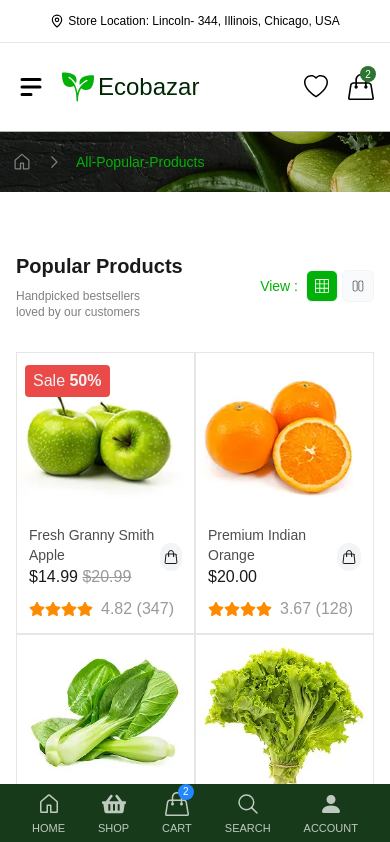
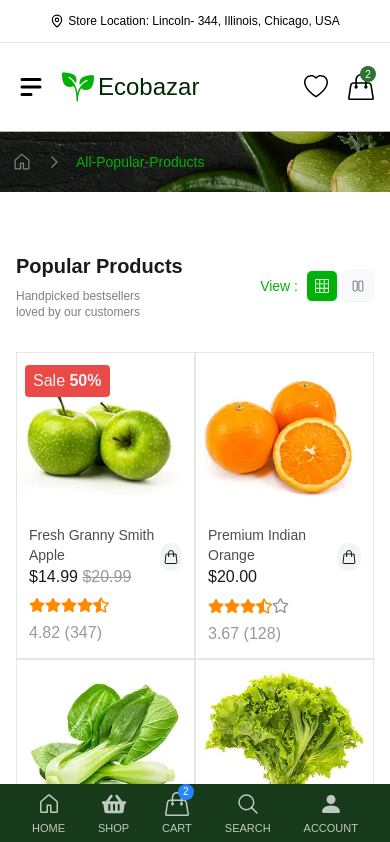
Before and after one commit to shayanabdullah/Eco-bazar, a React (Vite) app: page /all-popular-products in a window 390 px wide. Shown: the top 842 px of the page. Built offline with nearby package versions, Linux system fonts and the light colour scheme.

Commit message:
dynamic rating system done

```diff
--- a/dev-dist/sw.js
+++ b/dev-dist/sw.js
@@ -81,7 +81,7 @@ define(['./workbox-7e5eb42b'], (function (workbox) { 'use strict';
     "revision": "3ca0b8505b4bec776b69afdba2768812"
   }, {
     "url": "index.html",
-    "revision": "0.r5hc3meb38o"
+    "revision": "0.tj8929fdbd"
   }], {});
   workbox.cleanupOutdatedCaches();
   workbox.registerRoute(new workbox.NavigationRoute(workbox.createHandlerBoundToURL("index.html"), {
--- a/src/components/home/PopularProductSection.jsx
+++ b/src/components/home/PopularProductSection.jsx
@@ -2,12 +2,31 @@ import React, { useState } from "react";
 import CommonSection from "./../common/CommonSection";
 import { popularProducts } from "../../utils/data";
 import { HiOutlineShoppingBag } from "react-icons/hi2";
-import { FaStar } from "react-icons/fa";
+import { FaRegStar, FaStar, FaStarHalfAlt } from "react-icons/fa";
 import { LuEye } from "react-icons/lu";
 import { CiHeart } from "react-icons/ci";
 
 const PopularProductSection = () => {
   const maxtoShow = popularProducts.slice(0, 10);
+
+  const dynamicRating = (rating) => {
+   let ratingArr = [];
+   let halfStar = rating.toString().split('.')[1]
+   let index = Math.floor(rating)
+
+   for(let i=1; i<=5; i++){
+    if(i <= rating){
+      ratingArr.push('full')
+    }else {
+      ratingArr.push(i)
+    }
+   }
+   if(halfStar){
+   ratingArr[index] = 'half'
+   }
+ return ratingArr;
+
+  }
   return (
     <>
       <section className="pb-15">
@@ -62,12 +81,15 @@ const PopularProductSection = () => {
                     </div>
                   </div>
                   {/* rating */}
-                  <div className="flex items-center gap-x-2">
+                  <div className="flex flex-col md:flex-row md:items-center gap-2">
                     <div className="flex items-center ">
-                      <FaStar className="text-warning" />
-                      <FaStar className="text-warning" />
-                      <FaStar className="text-warning" />
-                      <FaStar className="text-warning" />
+                      {
+                        dynamicRating(item.rating).map((rate)=> (
+                          rate === 'full' ?
+                      <FaStar className="text-warning text-body-md" />
+                      : rate === "half" ? <FaStarHalfAlt className="text-warning text-body-md" /> :  <FaRegStar className="text-gray-4 text-[17px]"/>
+                        ))
+                      }
                     </div>
                     <div className="font-poppins test-sm font-medium text-gray-4">
                       <p>
--- a/src/pages/AllPopularProducts.jsx
+++ b/src/pages/AllPopularProducts.jsx
@@ -1,49 +1,77 @@
-import React, { useState } from 'react'
-import Container from '../components/layouts/Container'
+import React, { useState } from "react";
+import Container from "../components/layouts/Container";
 import { HiOutlineShoppingBag } from "react-icons/hi2";
-import {  FaStar } from "react-icons/fa";
 import { LuArrowRight, LuEye } from "react-icons/lu";
-import { CiHeart } from "react-icons/ci"
-import { popularProducts } from '../utils/data';
+import { CiHeart } from "react-icons/ci";
+import { popularProducts } from "../utils/data";
 import { BsGrid3X3 } from "react-icons/bs";
 import { CiGrid2V } from "react-icons/ci";
-
+import { FaRegStar, FaStar, FaStarHalfAlt } from "react-icons/fa";
 
 const AllPopularProducts = () => {
   const [view, setView] = useState("grid");
 
   const maxtoShow = popularProducts;
+  const dynamicRating = (rating) => {
+    let ratingArr = [];
+    let halfStar = rating.toString().split(".")[1];
+    let index = Math.floor(rating);
+
+    for (let i = 1; i <= 5; i++) {
+      if (i <= rating) {
+        ratingArr.push("full");
+      } else {
+        ratingArr.push(i);
+      }
+    }
+    if (halfStar) {
+      ratingArr[index] = "half";
+    }
+    return ratingArr;
+  };
   return (
-    <section className='px-4 lg:px-0 py-15'>
+    <section className="px-4 lg:px-0 py-15">
       <Container>
         {/* Heading */}
         <div className="heading flex items-center justify-between pb-8">
           <div className="">
-
-                    <h2 className='font-poppins font-semibold text-xl md:text-heading-05 text-gray-9 pb-2 md:pb-0'>Popular Products</h2>
-                    <p className='font-poppins font-medium text-xs max-w-[150px] md:max-w-full md:text-lg text-gray-5'>Handpicked bestsellers loved by our customers</p>
+            <h2 className="font-poppins font-semibold text-xl md:text-heading-05 text-gray-9 pb-2 md:pb-0">
+              Popular Products
+            </h2>
+            <p className="font-poppins font-medium text-xs max-w-[150px] md:max-w-full md:text-lg text-gray-5">
+              Handpicked bestsellers loved by our customers
+            </p>
           </div>
           {/* View Btn */}
-                        <div className='font-poppins font-medium text-sm md:text-body-md text-primary flex items-center gap-x-2 transition-all duration-300  cursor-pointer capitalize'>
+          <div className="font-poppins font-medium text-sm md:text-body-md text-primary flex items-center gap-x-2 transition-all duration-300  cursor-pointer capitalize">
             View :
             <div className="flex items-center gap-x-1">
-                        <button className={`p-2 rounded-md border border-gray-100 cursor-pointer ${view === 'grid' ? 'bg-primary text-white' : 'bg-gray-50 text-gray-9 '}`} onClick={() => setView("grid")}>
+              <button
+                className={`p-2 rounded-md border border-gray-100 cursor-pointer ${view === "grid" ? "bg-primary text-white" : "bg-gray-50 text-gray-9 "}`}
+                onClick={() => setView("grid")}
+              >
                 <BsGrid3X3 />
               </button>
-                        <button className={`p-2 rounded-md border border-gray-100 cursor-pointer ${view === 'list' ? 'bg-primary text-white' : 'bg-gray-50 text-gray-9 '}`} onClick={() => setView("list")}>
+              <button
+                className={`p-2 rounded-md border border-gray-100 cursor-pointer ${view === "list" ? "bg-primary text-white" : "bg-gray-50 text-gray-9 "}`}
+                onClick={() => setView("list")}
+              >
                 <CiGrid2V />
               </button>
             </div>
           </div>
-
         </div>
         {/* main content */}
-               <div className={` transition-all duration-300 ${view === "grid"
+        <div
+          className={` transition-all duration-300 ${
+            view === "grid"
               ? "grid grid-cols-2 md:grid-cols-3 lg:grid-cols-5"
-      : "grid grid-cols-1 md:grid-cols-2"}`}>
+              : "grid grid-cols-1 md:grid-cols-2 "
+          }`}
+        >
           {maxtoShow.map((item) => (
             <div
-                            className={`border border-gray-1 transition-all duration-300 hover:border-hard-primary group relative cursor-pointer hover:shadow-md shadow-primary/32 ${view === 'list' ? 'flex flex-row items-center' :'flex flex-col'}`}
+              className={`border border-gray-1 transition-all duration-300 hover:border-hard-primary group relative cursor-pointer hover:shadow-md shadow-primary/32 ${view === "list" ? "flex flex-row items-center" : "flex flex-col"}`}
               key={item.id}
             >
               {/* Img */}
@@ -77,25 +105,33 @@ const AllPopularProducts = () => {
                   </div>
                   {/* hover quick view  */}
 
-                                <div className={`flex gap-y-1.5 absolute z-10 ${view === 'list' ? "bottom-3 right-5 flex-row" : "top-2 right-3 flex-col "}`}>
                   <div
-                                    className={`w-7 md:w-10 h-7 md:h-10 rounded-full shadow-md flex items-center justify-center opacity-0 transition-all duration-300 group-hover:opacity-100  bg-white border border-gray-100 cursor-pointer ${view === 'list' ? "translate-y-3  group-hover:translate-y-0" : "translate-x-3 group-hover:translate-x-0 "}`}
+                    className={`flex gap-y-1.5 absolute z-10 ${view === "list" ? "bottom-3 right-5 flex-row" : "top-2 right-3 flex-col "}`}
+                  >
+                    <div
+                      className={`w-7 md:w-10 h-7 md:h-10 rounded-full shadow-md flex items-center justify-center opacity-0 transition-all duration-300 group-hover:opacity-100  bg-white border border-gray-100 cursor-pointer ${view === "list" ? "translate-y-3  group-hover:translate-y-0" : "translate-x-3 group-hover:translate-x-0 "}`}
                     >
                       <LuEye className="text-gray-9  md:text-xl" />
                     </div>
-                                  <div  className={`w-7 md:w-10 h-7 md:h-10 rounded-full shadow-md flex items-center justify-center opacity-0 transition-all duration-300 group-hover:opacity-100  bg-white border border-gray-100 cursor-pointer ${view === 'list' ? "translate-y-3  group-hover:translate-y-0" : "translate-x-3 group-hover:translate-x-0 "}`}
+                    <div
+                      className={`w-7 md:w-10 h-7 md:h-10 rounded-full shadow-md flex items-center justify-center opacity-0 transition-all duration-300 group-hover:opacity-100  bg-white border border-gray-100 cursor-pointer ${view === "list" ? "translate-y-3  group-hover:translate-y-0" : "translate-x-3 group-hover:translate-x-0 "}`}
                     >
                       <CiHeart className="text-gray-9 md:text-xl" />
                     </div>
                   </div>
                 </div>
                 {/* rating */}
-                              <div className="flex items-center gap-x-2">
+                <div className={`${view=== 'grid' ?'flex flex-col md:flex-row md:items-center gap-2' : 'flex items-center gap-2'}`}>
                   <div className="flex items-center ">
-                                  <FaStar className="text-warning" />
-                                  <FaStar className="text-warning" />
-                                  <FaStar className="text-warning" />
-                                  <FaStar className="text-warning" />
+                    {dynamicRating(item.rating).map((rate) =>
+                      rate === "full" ? (
+                        <FaStar className="text-warning text-body-md" />
+                      ) : rate === "half" ? (
+                        <FaStarHalfAlt className="text-warning text-body-md" />
+                      ) : (
+                        <FaRegStar className="text-gray-4 text-[17px]" />
+                      ),
+                    )}
                   </div>
                   <div className="font-poppins test-sm font-medium text-gray-4">
                     <p>
@@ -117,7 +153,7 @@ const AllPopularProducts = () => {
         </div>
       </Container>
     </section>
-  )
-}
+  );
+};
 
-export default AllPopularProducts
+export default AllPopularProducts;
```
Lines whose indentation alone changed are shown as unchanged.
